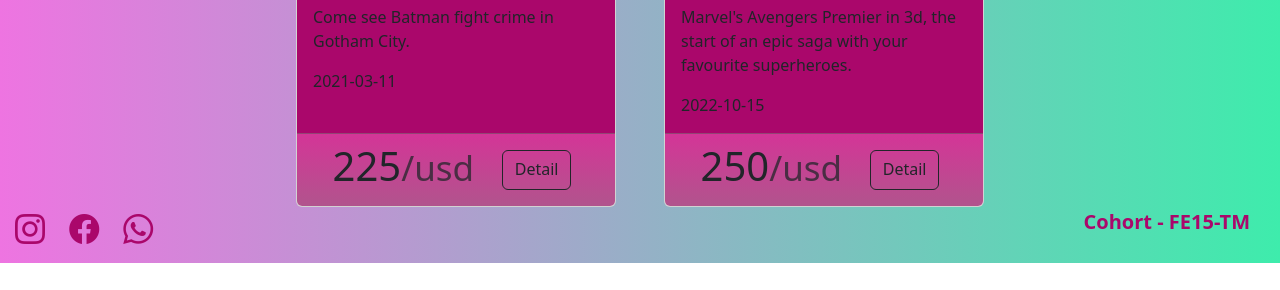
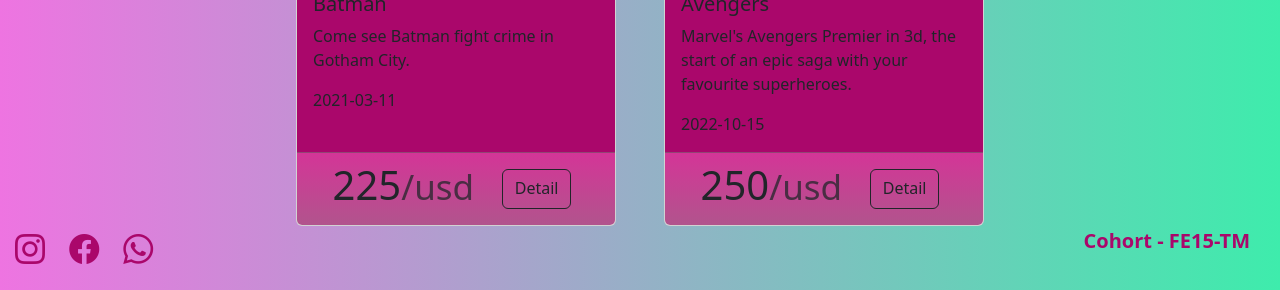
Before and after one commit to PierinaVerino/AE_Pierina_Verino, a plain HTML site: page index.html in a window 1280 px wide. Shown: the part 2168-2458 px from the top of the page. Before the commit the page ends 2431 px from the top, so only its background shows below. Drawn offline with nearby package versions, Linux system fonts and the light colour scheme.

Commit message:
correccion de formato pagina (altura)

```diff
--- a/assets/css/style.css
+++ b/assets/css/style.css
@@ -3,14 +3,10 @@
     padding: 0;
 }
 
-body{
-    min-height: 100vh;
- }
-
 header{
     background-color: #3EECAC;
 background-image: linear-gradient(270deg, #3EECAC 0%, #EE74E1 100%);
-
+    height: 20vh;
 }
 
 .principal{
@@ -26,7 +22,7 @@
 main{
     background-color: #3EECAC;
     background-image: linear-gradient(270deg, #3EECAC 0%, #EE74E1 100%);
-    min-height: 73vh;
+    min-height: 72vh;
 }
 
 
@@ -132,7 +128,7 @@
     background-image: linear-gradient(270deg, #3EECAC 0%, #EE74E1 100%);
     display: flex;
     justify-content: space-between;
-    min-height: 7vh;
+    height: 8vh;
 }
 
 i{
```
